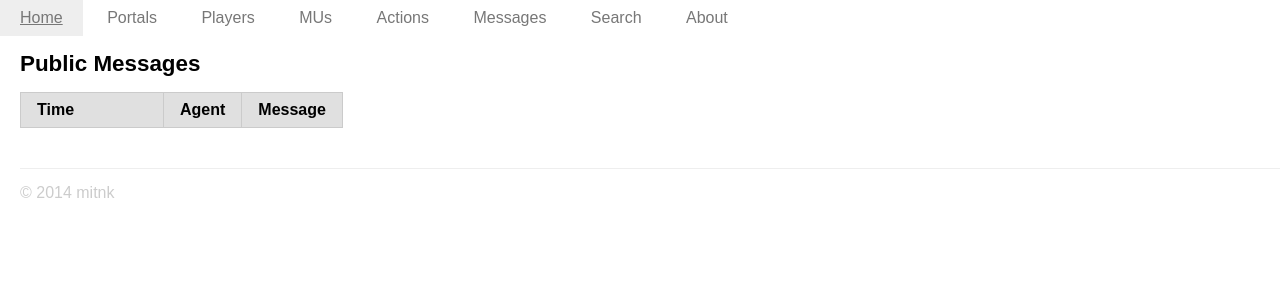
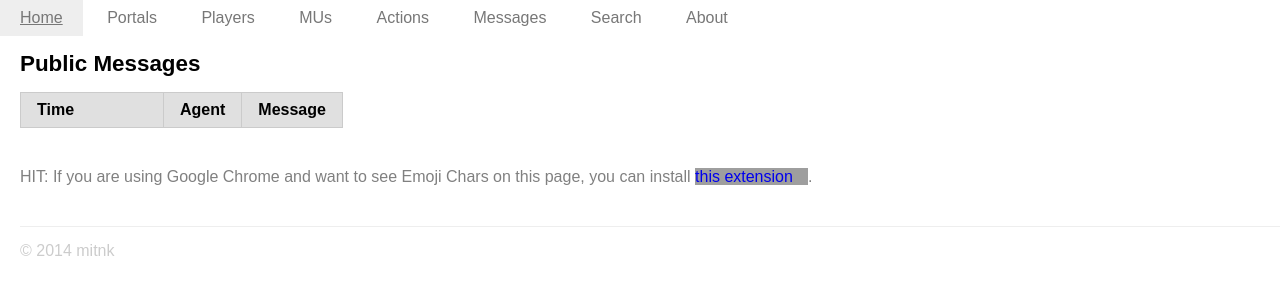
Before and after one commit to mitnk/ingress, a Django app: page /messages/ in a window 1280 px wide. Shown: the top 300 px of the page. Run offline with Django 3.2, Linux system fonts and the light colour scheme; data that the repository does not hold is empty; grey boxes are pictures that could not be loaded.

Commit message:
updated message page

```diff
--- a/ingress/ingress/templates/ingress/messages.html
+++ b/ingress/ingress/templates/ingress/messages.html
@@ -38,4 +38,11 @@
     </table>
 </div>
 
+<div class="pure-g">
+    <div class="pure-u-1-1 pl-20 gray mt-40">
+HIT: If you are using Google Chrome and want to see Emoji Chars on this page,
+you can install <a class="external" href="https://chrome.google.com/webstore/detail/chromoji-emoji-for-google/cahedbegdkagmcjfolhdlechbkeaieki">this extension</a>.
+    </div>
+</div>
+
 {% endblock %}
```
